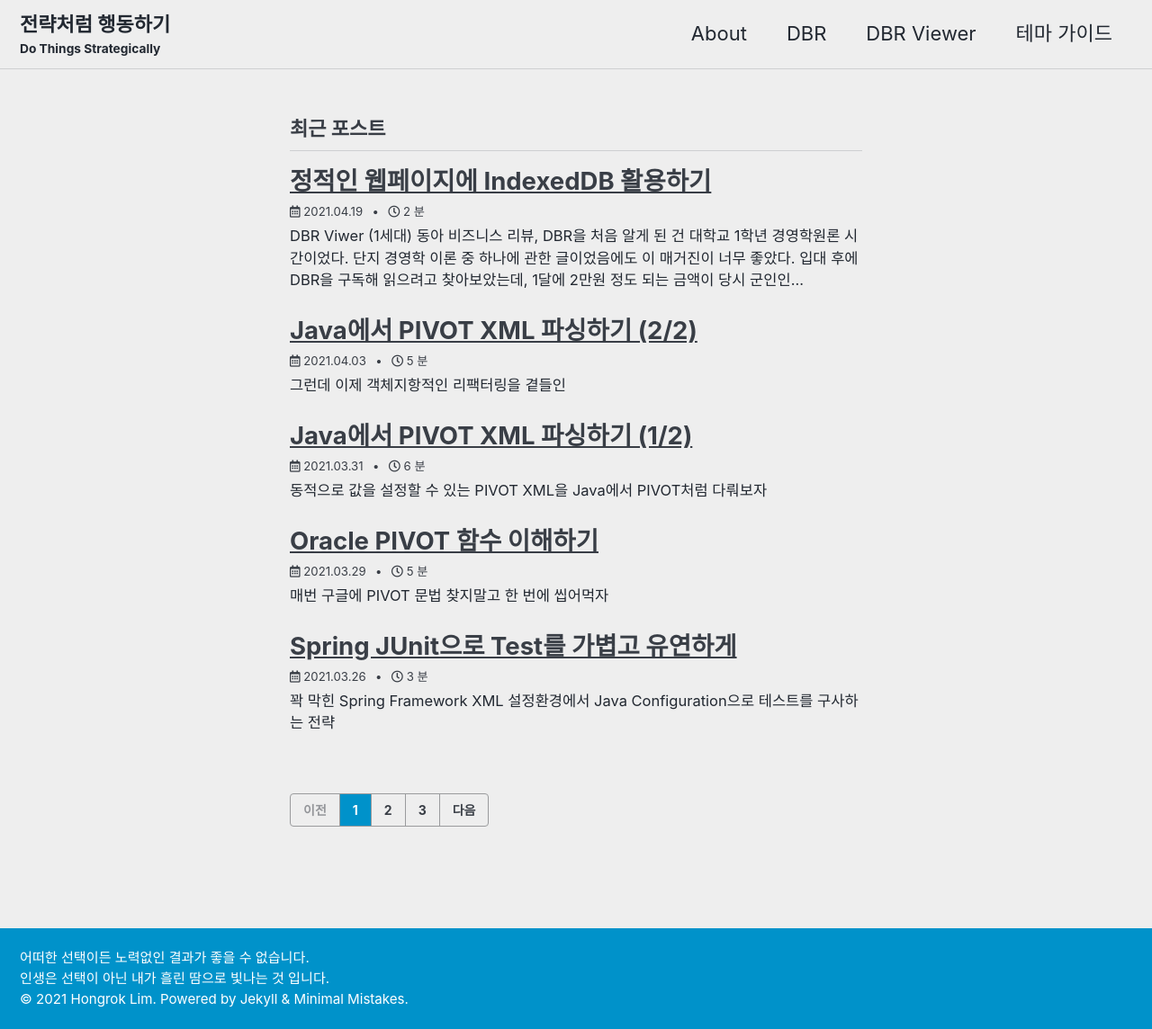
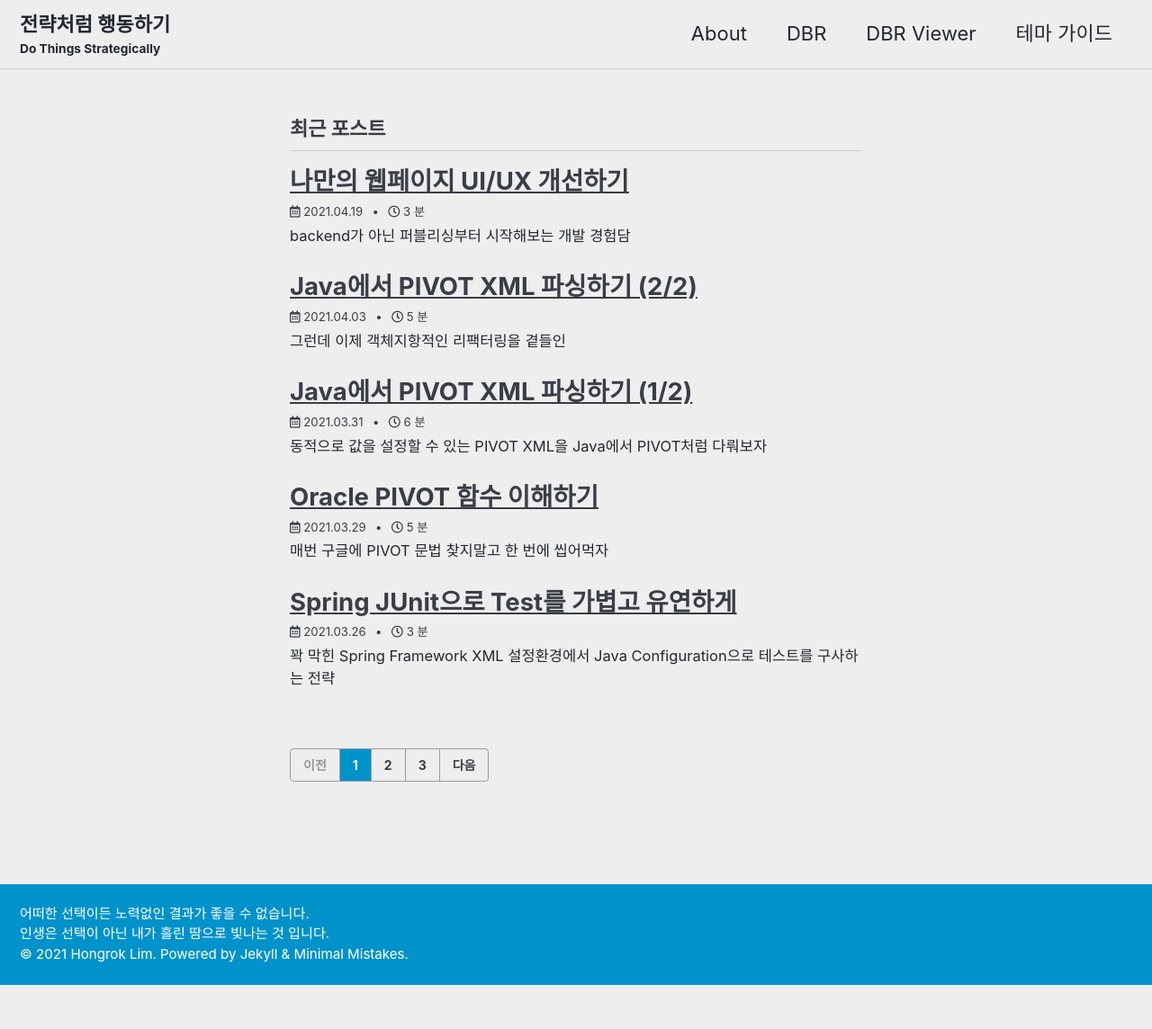
Before and after one commit to rokong/rokong.github.io, a Jekyll site: the page built from index.html, in a window 1280 px wide. Shown: the whole page at 90% size. Built offline with Jekyll 4.4.1, drawn with Linux system fonts in a browser that asks for light colours; cached includes are drawn as plain includes; the list of posts is cut into pages by our own code; after the commit the page ends 1095 px from its top, so only the background shows below that; some of the changed lines change nothing that is shown.

Commit message:
append indexed-db

```diff
--- a/_posts/2021-04-19-html-with-indexed-db.md
+++ b/_posts/2021-04-19-html-with-indexed-db.md
@@ -1,17 +1,22 @@
 ---
 date: 2021-04-19 22:54:00 +0900
-title: "정적인 웹페이지에 IndexedDB 활용하기"
-excerpt:
+title: "나만의 웹페이지 UI/UX 개선하기"
+excerpt: backend가 아닌 퍼블리싱부터 시작해보는 개발 경험담
 header:
   overlay_image: https://user-images.githubusercontent.com/59322692/111871299-873a2300-89cc-11eb-88a7-a7e3461803ad.jpeg
 categories: frontend javascript
 ---
 
-
 ## DBR Viwer (1세대)
 [동아 비즈니스 리뷰](https://dbr.donga.com/), DBR을 처음 알게 된 건 대학교 1학년 경영학원론 시간이었다. 단지 경영학 이론 중 하나에 관한
 글이었음에도 이 매거진이 너무 좋았다. 입대 후에 DBR을 구독해 읽으려고 찾아보았는데, 1달에 2만원 정도 되는 금액이 당시 군인인 나에겐 좀 부담스러웠다.
 다행인건 DBR 홈페이지에서 하루 2편의 글을 제공하고 있었는데, 이를 잘만 이용하면 무한으로 즐길 수 있겠다고 생각했다. 그래서 탄생한 것이 바로 DBR Viewer(1세대)이다.
+
+<figure>
+  <img src="https://user-images.githubusercontent.com/59322692/115415400-d8d70700-a231-11eb-8273-201a37d18f52.png"
+       alt="content_01">
+  <figcaption>DBR Viewer 1세대. (좌) 발행정보, (우) 아티클</figcaption>
+</figure>
 
 ### 사양
 하나의 파일 안에 html, css 그리고 javascript까지 모두 들어있다. 발행호수 별로 아티클을 목록을 볼 수 있는 화면과 아티클을 읽는 화면 두 개로 구성되어 있다.
@@ -24,7 +29,9 @@
 또한 원래 독립적으로 호스팅되던 웹페이지를 이 블로그와 합치려는데 그렇다면 이 블로그에 맞는 디자인으로 수정하려고 한다.
 미지막으로 최근에 본 글과 다음에 읽을 글을 보여주는 편의기능도 추가하면 좋을 것 같다.
 
-//TODO : 3가지 할 일
+> - rokong.github.io 블로그에 맞는 UI로 바꾸기
+> - IndexedDB를 활용한 CORS proxy 요청 수 줄이기
+> - 최근에 본 글, 다음에 읽을 글 보여주기
 
 ## 	UI 개선과정
 
@@ -52,13 +59,29 @@
 json형태로 들고 있어야 이들을 잘 활용할 수 있을 것이다. 그래서 DBR 홈페이지에서 json을 추출하려고 하는데, 만약 그렇게 하게 된다면 frontend에서
 backend로의 개발과정을 벗어나버린다. 이 문제를 해결하는 방법으로 떠올린 것이 일단 json 파일을 만드는 것이다. json으로 파싱을 했던, IndexedDB에다
 캐싱을 했던 간에 javascript 입장에서는 결국엔 json 형식의 데이터를 전달받을 뿐이다. backend의 세부 로직은 건너뛰고 발행정보와 아티클 정보를
-담고 있는 *.json 파일을 만들었다.
+담고 있는 *.json 파일을 만들었다. 그리고 일단은 1세대에서 사용하던 방식인 ajax로 json 데이터를 가져오도록 한다.
 
 // *.json -> javascript
 // DBR 홈페이지 -> html -> json -> IndexedDB -> javascript
 
 ### html template 추출
 
-화면 렌더링을 할 때 가장 기초적인 방법은 모든 html을 만들어 둔 채 json에서 뽑은 정보를 가지고 text를 집어넣는 것이다. 하지만 이 블로그에는
-이미 공통적인 요소에 대해 탬플릿이 존재하고, 각 발행호에 따라서 아티클 목록 개수가 달라지는 등 일일이 html element를 만들기엔 귀찮다.
-일단 html element의 innerText나 setAttribute로 할 수 있는 건 한다고 치고, 이미 있거나 반복되는 element들에 대해선 html template를 활용하기로 했다.
+화면 렌더링을 할 때 가장 기초적인 방법은 모든 html을 만들어 둔 채 json에서 뽑은 정보를 가지고 text를 집어넣는 것이다. 하지만 아티클 목록 개수나
+다음에 읽을 글과 같이 json 데이터에 따라 html 자체가 달라지는 상황이 생기므로 데이터를 넣기 전에 html을 그린다는 것은 불가능하다.
+고정된 요소들은 미리 html로 그려놓는다 치고, 변할 수 있는 요소에 대해서는 [html template](https://developer.mozilla.org/ko/docs/Web/HTML/Element/template)
+을 활용하여 동적으로 생성할 계획이다.
+
+// html template을 추출한 부분
+
+### loadPage 함수와 eventListener
+
+어느정도 페이지 골격과 template까지 만들었으니 본격적으로 javascript를 통해 화면에 그릴 차례이다. 일단 이미 페이지에 그려진 html에 대해서는
+innerText나 setAttribute 등으로 데이터를 뿌려놓았다. 동적으로 만들 부분은 아래와 같이 template를 복제하여 화면에 그려넣는다.
+
+// importNode로 template를 이용한 부분
+
+화면을 그릴 함수를 다 만들었으면 html의 eventListner에 바인드 할 차례이다. 발행정보를 보는 화면에서 페이지를 그릴 상황은 다음과 같다.
+첫번째는 처음 페이지가 로딩될 때, 두번째는 다른 발행정보를 조회할 때 이다. 나는 어떤 발행정보를 조회하는 지를 url의 hash에 넣어서 표현할 예정이기
+때문에 window.onload와 window.onhashchange에 다음과 같은 이벤트를 걸었다.
+
+//eventListener 부분
```
